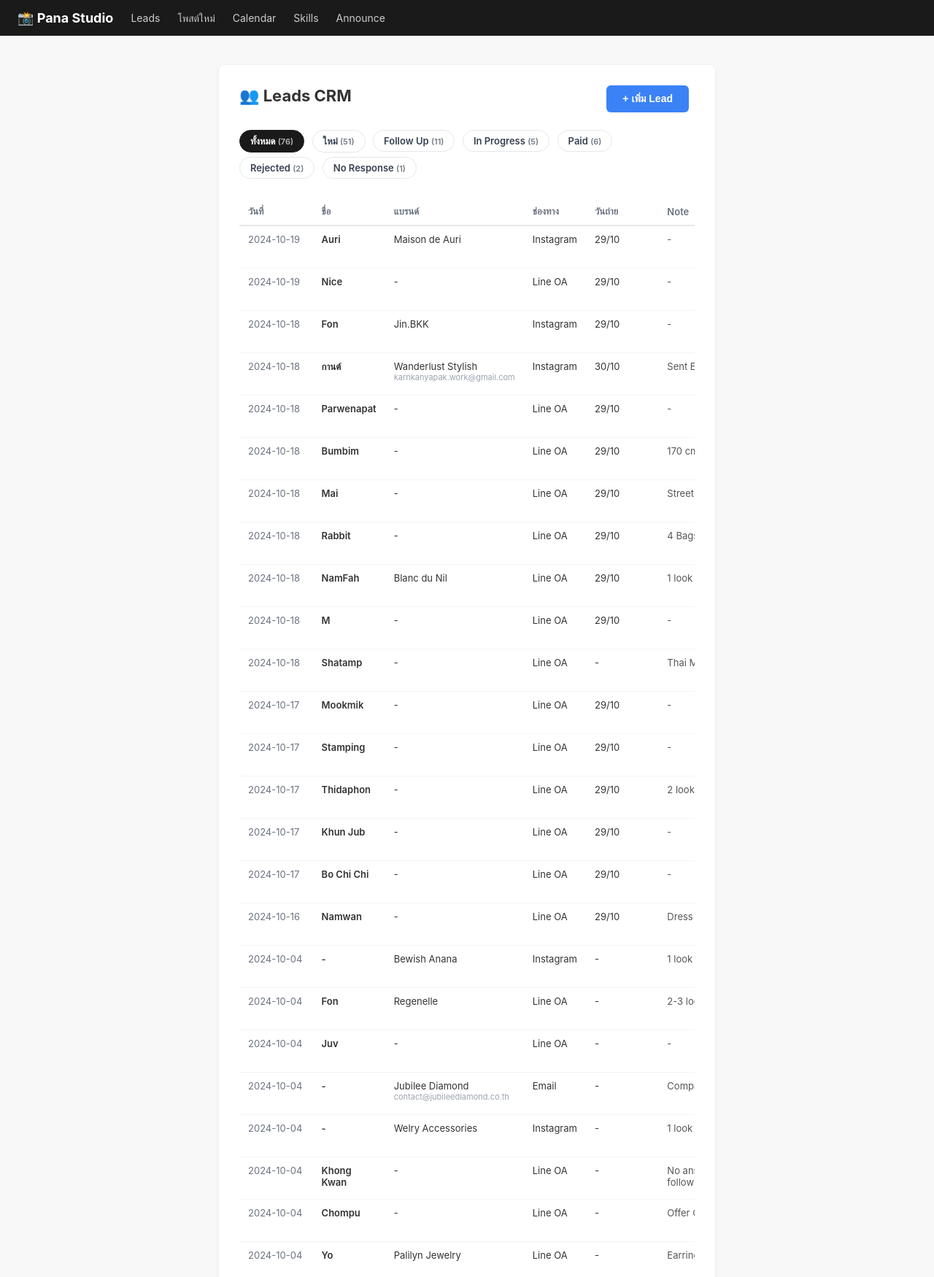
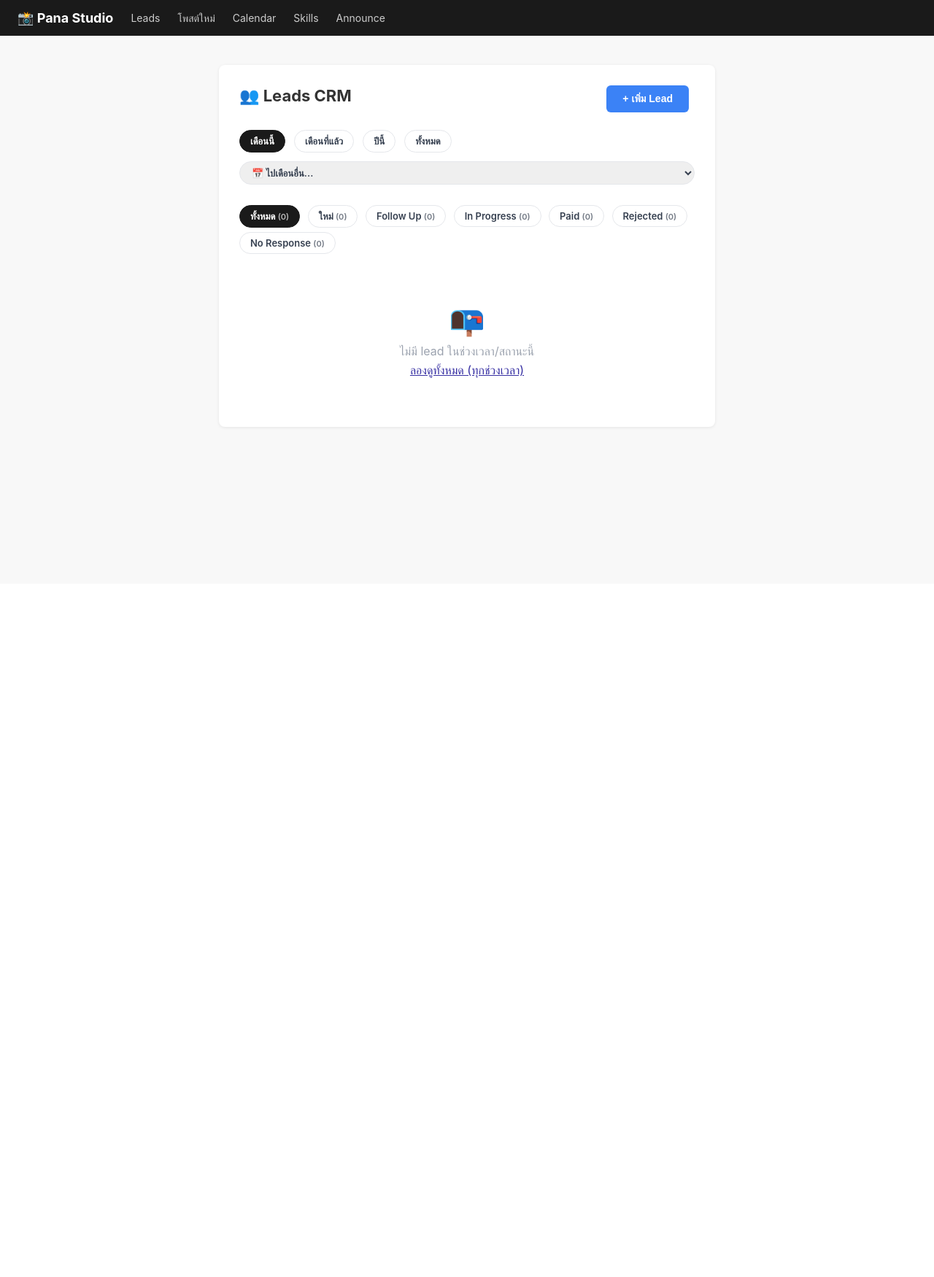
Before and after one commit to prateekmaithil19-png/pana-automation, a FastAPI app: page /leads in a window 1280 px wide. Shown: the top 1750 px of the page at 73% size. After the commit the page ends 587 px from the top, so only its background shows below. Run offline with FastAPI, Linux system fonts and the light colour scheme; data comes from the database, SQL or seed files in the repository.

Commit message:
feat: filter leads by year/month, default to this month
76 seeded historical leads were mixed in with real new ones with no
way to focus on recent activity.

- database/db.py: get_leads() takes optional date_from/date_to (plain
  string comparison against contact_date, which is stored ISO
  'YYYY-MM-DD'); get_lead_months() returns distinct months present,
  for a "jump to month" dropdown
- handlers/leads_handler.py: /leads now takes a period param
  (this_month / last_month / this_year / all / a specific 'YYYY-MM'),
  defaulting to this_month so old leads don't clutter the default view
- templates/leads.html: period filter pills + month dropdown,
  combined with the existing status filter; empty state links to
  "all time" in case the period filter hides everything

```diff
--- a/database/db.py
+++ b/database/db.py
@@ -445,21 +445,49 @@
 
 # ── Leads CRM ────────────────────────────────────────────────────────────────
 
-async def get_leads(status: str | None = None) -> list[dict]:
+async def get_leads(
+    status: str | None = None,
+    date_from: str | None = None,
+    date_to: str | None = None,
+) -> list[dict]:
+    """contact_date is stored as free-text 'YYYY-MM-DD' (or blank for a few
+    seeded rows with no date) — date_from/date_to do a plain string comparison,
+    which works correctly for ISO-formatted dates. Blank-date rows only show
+    up when no date range is applied."""
+    clauses = []
+    params: list = []
+    if status and status != "all":
+        clauses.append("status=?")
+        params.append(status)
+    if date_from:
+        clauses.append("contact_date>=?")
+        params.append(date_from)
+    if date_to:
+        clauses.append("contact_date<=?")
+        params.append(date_to)
+
+    where = f"WHERE {' AND '.join(clauses)}" if clauses else ""
     async with aiosqlite.connect(DB_PATH) as db:
         db.row_factory = aiosqlite.Row
-        if status and status != "all":
-            async with db.execute(
-                "SELECT * FROM leads WHERE status=? ORDER BY contact_date DESC, id DESC",
-                (status,),
-            ) as cur:
-                rows = await cur.fetchall()
-        else:
-            async with db.execute(
-                "SELECT * FROM leads ORDER BY contact_date DESC, id DESC"
-            ) as cur:
-                rows = await cur.fetchall()
+        async with db.execute(
+            f"SELECT * FROM leads {where} ORDER BY contact_date DESC, id DESC",
+            params,
+        ) as cur:
+            rows = await cur.fetchall()
     return [dict(r) for r in rows]
+
+
+async def get_lead_months() -> list[str]:
+    """Distinct 'YYYY-MM' values present in leads.contact_date, newest first —
+    used to populate the "jump to month" filter dropdown."""
+    async with aiosqlite.connect(DB_PATH) as db:
+        async with db.execute(
+            """SELECT DISTINCT substr(contact_date, 1, 7) AS ym FROM leads
+               WHERE contact_date != '' AND length(contact_date) >= 7
+               ORDER BY ym DESC"""
+        ) as cur:
+            rows = await cur.fetchall()
+    return [r[0] for r in rows]
 
 
 async def add_lead(data: dict) -> int:
--- a/handlers/leads_handler.py
+++ b/handlers/leads_handler.py
@@ -1,9 +1,12 @@
+import re
+from datetime import datetime, timedelta
+
 from fastapi import APIRouter, Form, Request
 from fastapi.responses import HTMLResponse, JSONResponse, RedirectResponse
 from fastapi.templating import Jinja2Templates
 
 from ai.engine import generate_reply
-from database.db import add_lead, delete_lead, get_leads, update_lead, update_lead_status
+from database.db import add_lead, delete_lead, get_leads, get_lead_months, update_lead, update_lead_status
 from skills import build_lead_prompt
 
 router = APIRouter(prefix="/leads")
@@ -11,17 +14,50 @@
 
 STATUSES = ["all", "new", "follow_up", "in_progress", "paid", "rejected", "no_response"]
 
+_YEAR_MONTH_RE = re.compile(r"^\d{4}-\d{2}$")
+
+
+def _period_bounds(period: str) -> tuple[str | None, str | None]:
+    """Returns (date_from, date_to) as 'YYYY-MM-DD' strings, or (None, None)
+    for 'all' — no filtering, so blank-date historical rows still show up."""
+    now = datetime.utcnow()
+    if period == "this_month":
+        start = now.replace(day=1)
+        return start.strftime("%Y-%m-%d"), now.strftime("%Y-%m-%d")
+    if period == "last_month":
+        first_this = now.replace(day=1)
+        last_month_end = first_this - timedelta(days=1)
+        last_month_start = last_month_end.replace(day=1)
+        return last_month_start.strftime("%Y-%m-%d"), last_month_end.strftime("%Y-%m-%d")
+    if period == "this_year":
+        return now.strftime("%Y-01-01"), now.strftime("%Y-%m-%d")
+    if _YEAR_MONTH_RE.match(period):
+        return f"{period}-01", f"{period}-31"
+    return None, None  # "all" or unrecognized
+
 
 @router.get("", response_class=HTMLResponse)
-async def leads_list(request: Request, status: str = "all"):
-    leads = await get_leads(status if status != "all" else None)
+async def leads_list(request: Request, status: str = "all", period: str = "this_month"):
+    date_from, date_to = _period_bounds(period)
+    leads = await get_leads(status if status != "all" else None, date_from, date_to)
+
     counts = {}
     for s in STATUSES[1:]:
-        counts[s] = len(await get_leads(s))
+        counts[s] = len(await get_leads(s, date_from, date_to))
     counts["all"] = sum(counts.values())
+
+    months = await get_lead_months()
+
     return templates.TemplateResponse(
         "leads.html",
-        {"request": request, "leads": leads, "active_status": status, "counts": counts},
+        {
+            "request": request,
+            "leads": leads,
+            "active_status": status,
+            "active_period": period,
+            "counts": counts,
+            "months": months,
+        },
     )
 
 
--- a/templates/leads.html
+++ b/templates/leads.html
@@ -35,11 +35,30 @@
     <button onclick="document.getElementById('addModal').classList.add('open')" class="btn btn-blue">+ เพิ่ม Lead</button>
   </div>
 
+  <!-- Period filter — defaults to this month so old seeded leads don't clutter the view -->
+  <div style="margin-bottom:12px;display:flex;align-items:center;flex-wrap:wrap;gap:6px;">
+    {% set period_labels = {"this_month":"เดือนนี้","last_month":"เดือนที่แล้ว","this_year":"ปีนี้","all":"ทั้งหมด"} %}
+    {% for p in ["this_month","last_month","this_year","all"] %}
+    <a href="/leads?status={{ active_status }}&period={{ p }}" class="filter-btn {% if active_period == p %}active{% endif %}">
+      {{ period_labels[p] }}
+    </a>
+    {% endfor %}
+    {% if months %}
+    <select onchange="if(this.value) window.location='/leads?status={{ active_status }}&period=' + this.value;"
+      style="border:1.5px solid #e5e7eb;border-radius:20px;padding:6px 12px;font-size:13px;font-weight:600;color:#374151;cursor:pointer;">
+      <option value="">📅 ไปเดือนอื่น...</option>
+      {% for m in months %}
+      <option value="{{ m }}" {% if active_period == m %}selected{% endif %}>{{ m }}</option>
+      {% endfor %}
+    </select>
+    {% endif %}
+  </div>
+
   <!-- Status filter tabs -->
   <div style="margin-bottom:20px;">
     {% set labels = {"all":"ทั้งหมด","new":"ใหม่","follow_up":"Follow Up","in_progress":"In Progress","paid":"Paid","rejected":"Rejected","no_response":"No Response"} %}
     {% for s in ["all","new","follow_up","in_progress","paid","rejected","no_response"] %}
-    <a href="/leads?status={{ s }}" class="filter-btn {% if active_status == s %}active{% endif %}">
+    <a href="/leads?status={{ s }}&period={{ active_period }}" class="filter-btn {% if active_status == s %}active{% endif %}">
       {{ labels[s] }} <span style="font-size:11px;opacity:.7;">({{ counts[s] if s in counts else counts['all'] }})</span>
     </a>
     {% endfor %}
@@ -48,7 +67,10 @@
   {% if not leads %}
   <div style="text-align:center;padding:40px;color:#9ca3af;">
     <div style="font-size:40px;margin-bottom:8px;">📭</div>
-    <p>ไม่มี lead ในสถานะนี้</p>
+    <p>ไม่มี lead ในช่วงเวลา/สถานะนี้</p>
+    {% if active_period != "all" %}
+    <p style="margin-top:6px;"><a href="/leads?status={{ active_status }}&period=all" style="color:#3730a3;">ลองดูทั้งหมด (ทุกช่วงเวลา)</a></p>
+    {% endif %}
   </div>
   {% else %}
   <div style="overflow-x:auto;">
```
